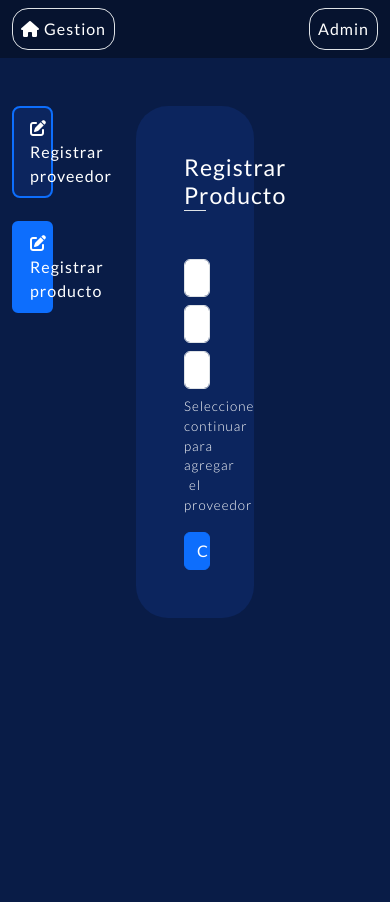
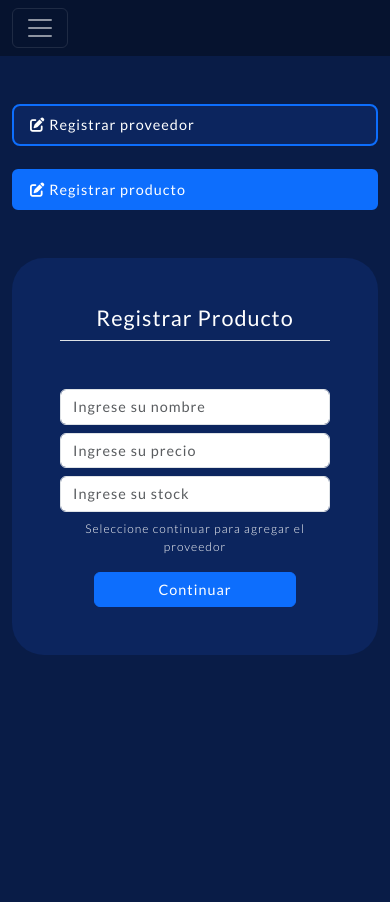
Before and after one commit to rociopalma75/Alkemy_TFI, a Django app: page /producto/create in a window 390 px wide. After the commit the page ends 655 px from the top, so only its background shows below. Run offline with Django 5.2, Linux system fonts and the light colour scheme; some libraries are stand-ins or nearby versions.

Commit message:
Se modifico el navbar y las columnas para que sea mas responsive

```diff
--- a/StockControl/settings.py
+++ b/StockControl/settings.py
@@ -12,7 +12,7 @@ BASE_DIR = Path(__file__).resolve().parent.parent
 SECRET_KEY = 'django-insecure-t7za=_u$dd4%7aki(ghp%b5(=f)-9eq_)tr%al!tfz3fsj3x(d'
 
 # SECURITY WARNING: don't run with debug turned on in production!
-DEBUG = False
+DEBUG = True
 
 ALLOWED_HOSTS = ['*']
 
@@ -109,7 +109,6 @@ STATIC_URL = 'static/'
 STATICFILES_DIRS = (os.path.join(BASE_DIR, 'StockControl/static'),)
 STATIC_ROOT = os.path.join(BASE_DIR, 'staticfiles')
 
-
 # Default primary key field type
 # https://docs.djangoproject.com/en/5.0/ref/settings/#default-auto-field
 
--- a/StockControl/static/CSS/base_crear.css
+++ b/StockControl/static/CSS/base_crear.css
@@ -8,20 +8,24 @@
 
 .navbar{
     background-color: #06132f;
+
+    a{
+        color: #ffff;
+    }
+
+    li{
+        margin: 5px 10px !important;
+    }
 }
 
-.navbar a{
-    color: #ffff;
+body{
+    background-color: #091c47;
+
 }
-
-main .container-fluid{
-    min-height: 100vh;
-    background-color: #091c47;
-}
-
 .contenedor-registro{
     background-color: #0c255e;
 }
+
 
 .list-group-item{
     background-color: #0c255e;
@@ -40,3 +44,19 @@ main .container-fluid{
     font-size: smaller;
     color: red;
 }
+
+@media(max-width:768px){
+    body{
+        font-size: 0.9em;
+    }
+
+    .contenedor-registro{
+        width: 100% !important;
+        h3{
+            font-size: 1.5em;
+        }
+        input{
+            font-size: inherit;
+        }
+    }
+}
--- a/compra/templates/base_crear.html
+++ b/compra/templates/base_crear.html
@@ -18,30 +18,31 @@
 
 <body>
     <header>
-        <nav class="navbar navbar-expand-sm navbar-dark">
+        <nav class="navbar navbar-expand-md navbar-dark">
             <div class="container-fluid">
-                <a class="nav-link border rounded-4 p-2" href="/"><i class="fa-solid fa-house"></i> Gestion</a>
-
-                <div class="collapse navbar-collapse" id="navbarNavAltMarkup m-">
-                    <div class="navbar-nav nav-pills mx-auto">
-                        <a class="nav-link" href="/proveedores">Proveedores</a>
-                        <a class="nav-link" href="/productos">Productos</a>
-                    </div>
+                <button class="navbar-toggler" type="button" data-bs-toggle="collapse" data-bs-target="#navbarTogglerDemo01" aria-controls="navbarTogglerDemo01" aria-expanded="false" aria-label="Toggle navigation">
+                    <span class="navbar-toggler-icon"></span>
+                  </button>
+                <div class="collapse navbar-collapse" id="navbarTogglerDemo01">
+                    <ul class="navbar-nav nav-pills mx-auto">
+                        <li class="nav-item"><a class="nav-link" href="/proveedores">Proveedores</a></li>
+                        <li class="nav-item"><a class="nav-link" href="/productos">Productos</a></li>
+                        <li class="nav-item"><a class="nav-link border rounded-2 p-2" href="/admin ">Admin</a></li>
+                    </ul>
                 </div>
-                <a class="nav-link border rounded-4 p-2" href="/admin ">Admin</a>
         </nav>
     </header>
     <main>
         <div class="container-fluid">
             <div class="row">
-                <div class="col-2 pt-5">
+                <div class="col-md-2 pt-5">
                     <div class="list-group">
                         {% block list-group %}
 
                         {% endblock %}
                     </div>
                 </div>
-                <div class="col-8 pt-5">
+                <div class="col-md-8 pt-5">
                     <div class="contenedor-registro mx-auto w-50 p-5 rounded-5">
                         {% block form %}
 
@@ -49,7 +50,7 @@
 
                     </div>
                 </div>
-                <div class="col-2 pt-5">
+                <div class="col-md-2 pt-5">
                     <div class="text-white me-2">
                         {% block nuevoObjeto %}
 
--- a/compra/templates/crear_producto.html
+++ b/compra/templates/crear_producto.html
@@ -19,7 +19,7 @@ Producto
     <p class="texto-error text-center mb-3 ">Ingresaste caracteres numericos. No es valido en ese campo </p>
 {% endif %}
 <form action="/producto/create" method="POST"> {% csrf_token %}
-    <h3 class="border-bottom text-white text-center">Registrar Producto</h3>
+    <h3 class="border-bottom text-white text-center pb-2">Registrar Producto</h3>
 
     <input type="text" class="form-control mb-2 mt-5" name="nombre" id="nombre"
         placeholder="Ingrese su nombre" required>
--- a/compra/templates/crear_proveedor.html
+++ b/compra/templates/crear_proveedor.html
@@ -19,7 +19,7 @@ Proveedor
     <p class="texto-error text-center mb-3 ">Ingresaste algunos campos invalidos. Nombre y apellido no permite caracteres numericos. Longitud del DNI permitida es entre 8 y 9</p>
 {% endif %}
 <form action="/proveedor/create" method="POST"> {% csrf_token %}
-    <h3 class="border-bottom text-white text-center">Registrar Proveedor</h3>
+    <h3 class="border-bottom text-white text-center pb-2">Registrar Proveedor</h3>
     {% if idProducto %}
     <h5 class="text-white">Producto ID</h5>
     <input type="number" class="form-control mb-4" name="idProducto" id="idProducto"
```
Also changed, not shown: StockControl/static/CSS/base_lista.css (+20 -7 lines), compra/templates/base_lista.html (+11 -8 lines), compra/templates/lista_productos.html (+5 -5 lines), compra/templates/lista_proveedores.html (+4 -4 lines), db.sqlite3, 3 other files.
